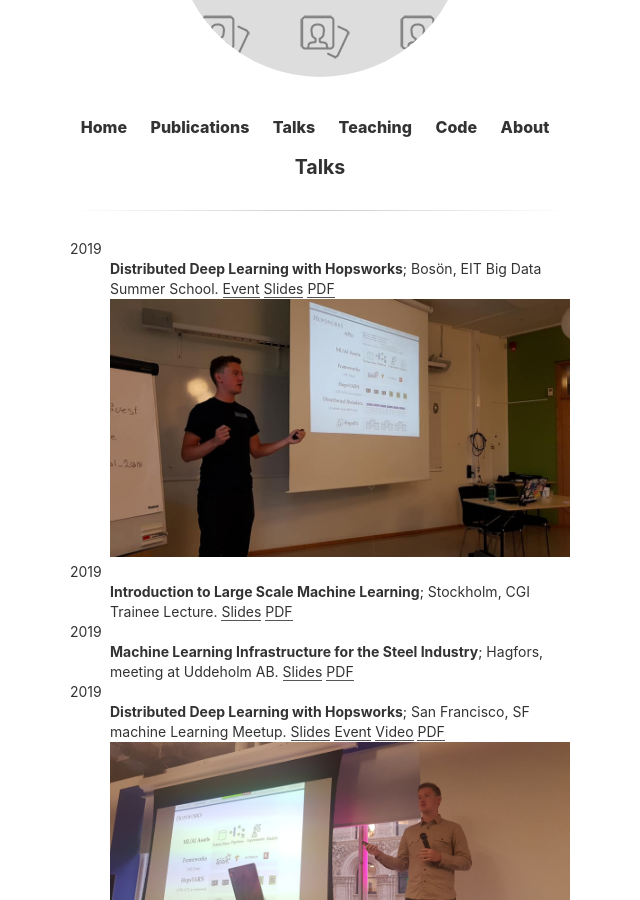
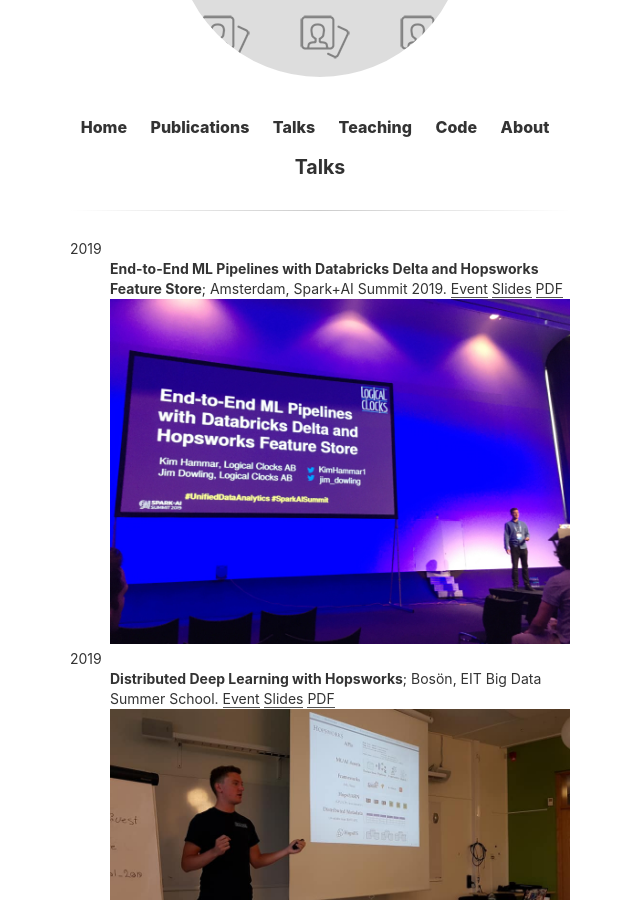
Before and after one commit to Limmen/Limmen.github.io, a Jekyll site: the page built from talks.md, in a window 1280 px wide and 900 px high, scrolled down 253 px. Shown: the whole window, without its empty margins (320-960 px from the left). Built offline with Jekyll 4.4.1, drawn with Linux system fonts in a browser that asks for light colours.

Commit message:
update talk

```diff
--- a/talks.md
+++ b/talks.md
@@ -2,6 +2,13 @@
 layout: page
 title: Talks
 ---
+
+2019
+:   **End-to-End ML Pipelines with Databricks Delta and Hopsworks Feature Store**; Amsterdam, Spark+AI Summit 2019.
+	[Event](https://databricks.com/session_eu19/end-to-end-spark-tensorflow-pytorch-pipelines-with-databricks-delta)
+	[Slides](https://www.slideshare.net/KimHammar/spark-ai-summitoct172019kimhammarjimdowlingv6)
+	[PDF](/assets/slides/sais2019.pdf)
+	![sais_2019](/assets/sais2019.jpg "Spark+AI Summit 2019 Amsterdam")
 
 2019
 :   **Distributed Deep Learning with Hopsworks**; Bosön, EIT Big Data Summer School.
```
Also changed, not shown: assets/sais2019.jpg (added), 1 other file.
